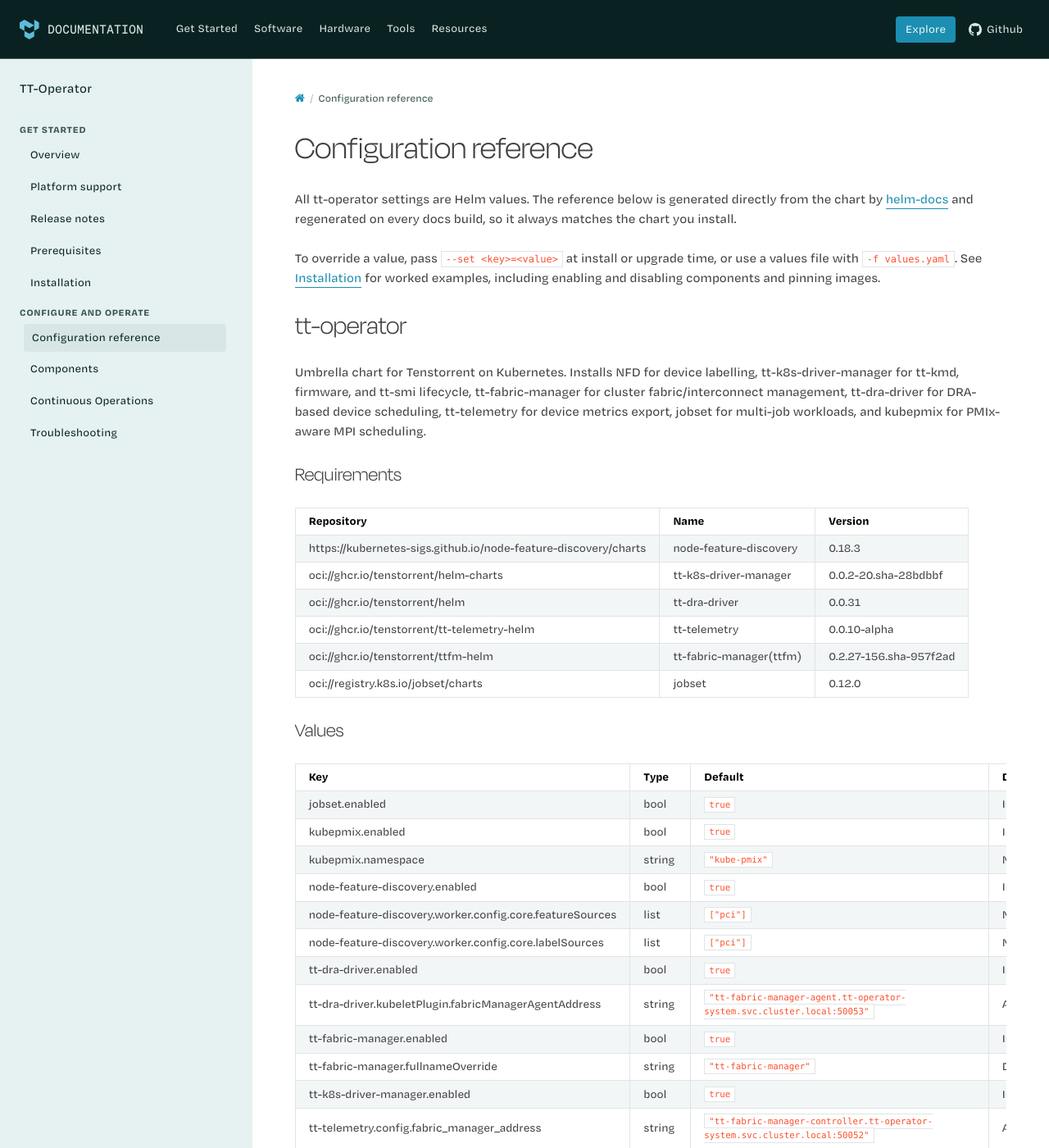
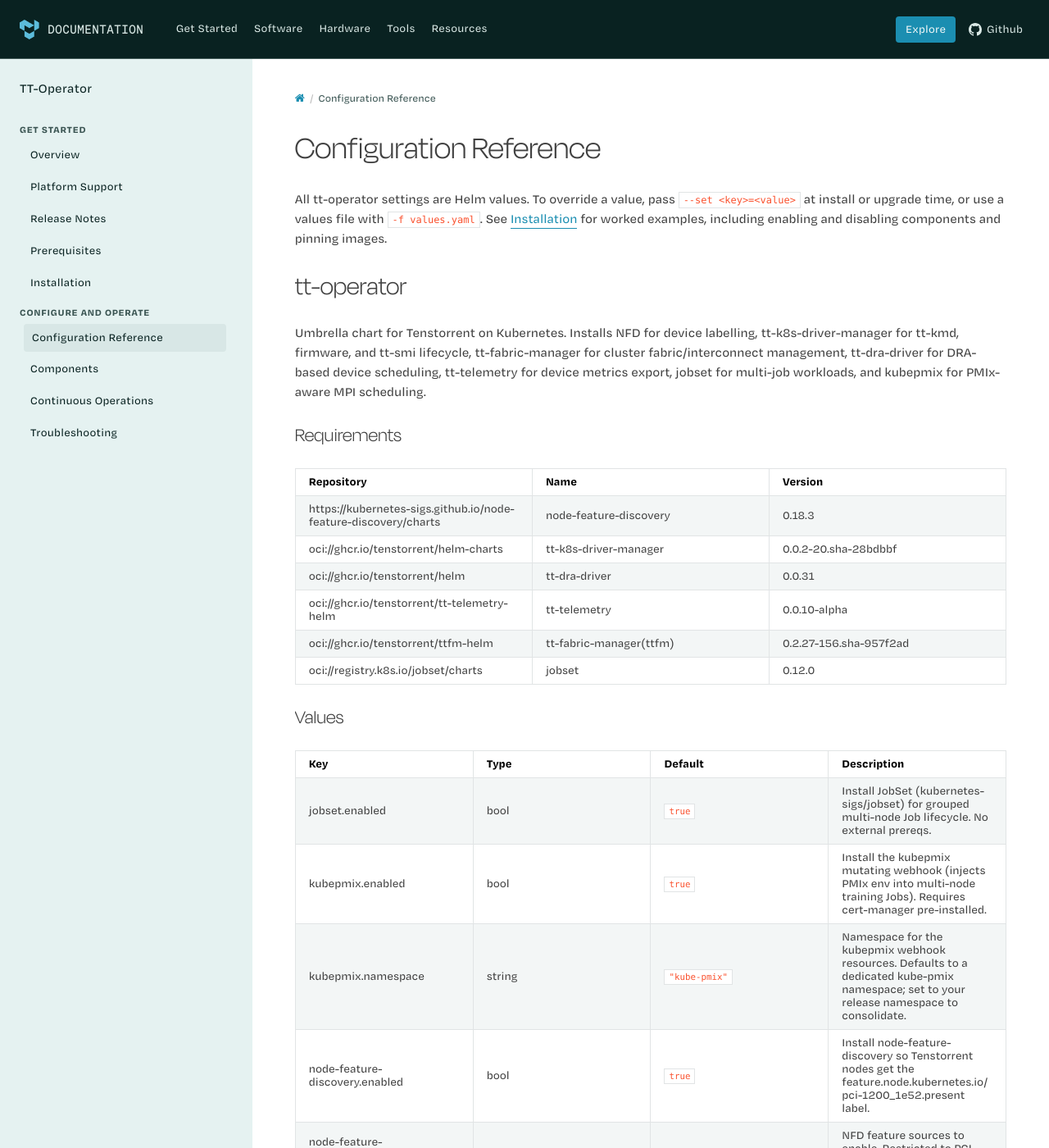
Before and after one commit to tenstorrent/tt-operator, a Sphinx documentation site: the page built from docs/configuration.md, in a window 1280 px wide and 1400 px high. Shown: the whole window at 82% size. Built offline with Sphinx 7.4.7 and the Read the Docs theme 3.1.0, drawn with Linux system fonts in a browser that asks for light colours; some web fonts are replaced.

Commit message:
docs: sanitization pass (sidebar Title Case, intro + reference cleanups)
- index.md: drop backticks around tt-operator and link tt-kmd to its repo in the
  intro; Title-Case the sidebar captions (Get Started, Configure and Operate).
- Title-Case page titles shown in the sidebar: Platform Support, Release Notes,
  Configuration Reference.
- platform-support.md + prerequisites.md: drop "or pull secret" from the ghcr.io
  access line; make the reviewer-note admonition a red (danger) alert.
- configuration.md: remove the helm-docs credit and the "generated from the
  chart / always matches" sentence.
- _static/tt-overrides.css: wrap wide tables (the Values reference) instead of
  horizontal-scrolling them.

Co-Authored-By: Claude Opus 4.8 <noreply@anthropic.com>

```diff
--- /dev/null
+++ b/docs/_static/tt-overrides.css
@@ -0,0 +1,16 @@
+/* tt-operator docs — local style overrides (loaded after the shared tt_theme.css). */
+
+/* Wrap wide tables (e.g. the Configuration reference Values table) instead of
+   forcing a horizontal scrollbar. Fixed layout + wrapping keeps every column on
+   one page; long defaults/keys break onto multiple lines rather than overflow. */
+.wy-table-responsive { overflow: visible; }
+.rst-content table.docutils {
+  width: 100%;
+  table-layout: fixed;
+}
+.rst-content table.docutils td,
+.rst-content table.docutils th {
+  white-space: normal;
+  overflow-wrap: anywhere;
+  word-break: break-word;
+}
--- a/docs/conf.py
+++ b/docs/conf.py
@@ -102,4 +102,5 @@ html_context = {
 
 def setup(app):
     app.add_css_file("tt_theme.css")
+    app.add_css_file("tt-overrides.css")
     app.connect("config-inited", _sync_chart_values)
--- a/docs/configuration.md
+++ b/docs/configuration.md
@@ -1,10 +1,6 @@
-# Configuration reference
+# Configuration Reference
 
-All tt-operator settings are Helm values. The reference below is generated
-directly from the chart by [helm-docs](https://github.com/norwoodj/helm-docs)
-and regenerated on every docs build, so it always matches the chart you install.
-
-To override a value, pass `--set <key>=<value>` at install or upgrade time, or use
+All tt-operator settings are Helm values. To override a value, pass `--set <key>=<value>` at install or upgrade time, or use
 a values file with `-f values.yaml`. See [Installation](installation.md) for
 worked examples, including enabling and disabling components and pinning images.
 
```
Also changed, not shown: docs/index.md (+6 -5 lines), docs/platform-support.md (+3 -4 lines), docs/prerequisites.md (+1 -1 lines), docs/release-notes.md (+1 -1 lines).
